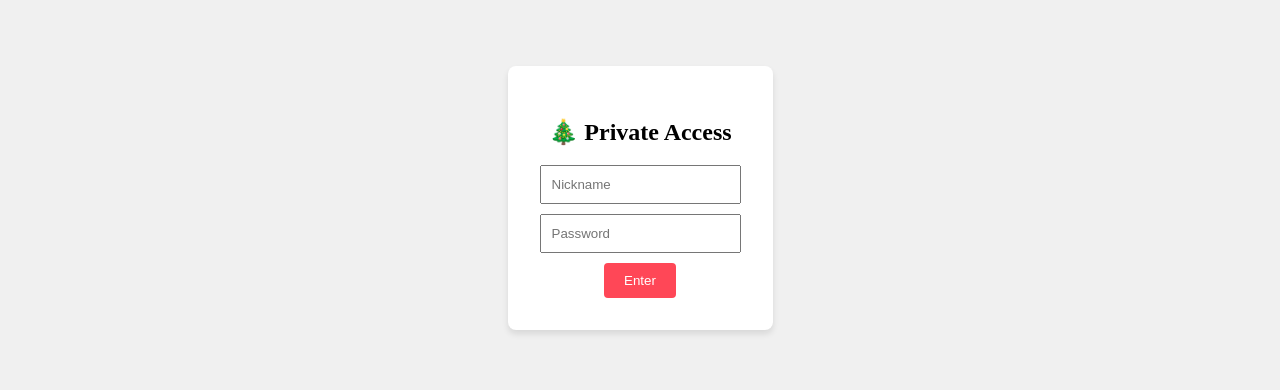
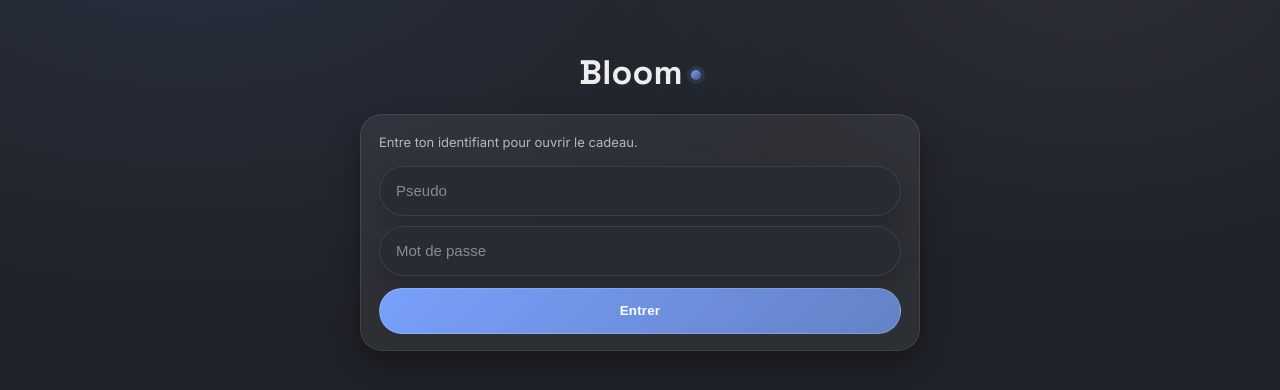
Before and after one commit to fsoonaye/christmas, a plain HTML site: page index.html in a window 1280 px wide. Shown: the part 210-600 px from the top of the page. Drawn offline with Linux system fonts and the light colour scheme.

Commit message:
push de noel

```diff
--- a/css/style.css
+++ b/css/style.css
@@ -27,6 +27,133 @@
   background: var(--qw-bg);
   color: var(--qw-text);
   font-family: Inter, system-ui, -apple-system, Segoe UI, Roboto, Helvetica, Arial, sans-serif;
+}
+
+/* -------------------------------------------------------------------------- */
+/* Login page (Bloom / Qwant-ish)                                             */
+/* -------------------------------------------------------------------------- */
+
+.login-page {
+  min-height: 100vh;
+  display: grid;
+  place-items: center;
+  padding: 28px 18px;
+  box-sizing: border-box;
+  background:
+    radial-gradient(1200px 700px at 15% 15%, rgba(122, 162, 255, 0.10), transparent 60%),
+    radial-gradient(900px 600px at 85% 20%, rgba(255, 255, 255, 0.06), transparent 55%),
+    var(--qw-bg);
+}
+
+.login-shell {
+  width: min(560px, 94vw);
+  display: grid;
+  gap: 14px;
+  justify-items: center;
+}
+
+.login-wordmark {
+  display: inline-flex;
+  align-items: baseline;
+  gap: 8px;
+  text-decoration: none;
+  color: var(--qw-text);
+  font-family: "Space Grotesk", Inter, system-ui, -apple-system, Segoe UI, Roboto, Helvetica, Arial, sans-serif;
+  font-weight: 700;
+  letter-spacing: 0.2px;
+  font-size: 34px;
+  padding: 6px 10px;
+  border-radius: 12px;
+}
+
+.login-wordmark-dot {
+  display: inline-block;
+  width: 10px;
+  height: 10px;
+  border-radius: 999px;
+  background: linear-gradient(135deg, var(--qw-accent), rgba(122, 162, 255, 0.35));
+  box-shadow: 0 0 0 4px rgba(122, 162, 255, 0.12);
+  transform: translateY(-4px);
+}
+
+.login-card {
+  width: 100%;
+  background: rgba(255, 255, 255, 0.06);
+  border: 1px solid var(--qw-border);
+  border-radius: 22px;
+  box-shadow: var(--qw-shadow);
+  padding: 18px 18px 16px;
+  box-sizing: border-box;
+}
+
+.login-title {
+  margin: 0 0 8px;
+  font-size: 16px;
+  font-weight: 600;
+  color: var(--qw-text);
+}
+
+.login-subtitle {
+  margin: 0 0 14px;
+  font-size: 13px;
+  color: var(--qw-muted);
+  line-height: 1.45;
+}
+
+.login-fields {
+  display: grid;
+  gap: 10px;
+}
+
+.login-input {
+  height: 48px;
+  border-radius: 999px;
+  background: var(--qw-panel);
+  border: 1px solid var(--qw-border);
+  color: var(--qw-text);
+  padding: 0 16px;
+  font-size: 15px;
+  outline: none;
+  box-shadow: 0 8px 18px rgba(0, 0, 0, 0.18);
+}
+
+.login-input::placeholder {
+  color: var(--qw-muted-2);
+}
+
+.login-input:focus {
+  border-color: rgba(122, 162, 255, 0.35);
+  box-shadow: 0 0 0 4px rgba(122, 162, 255, 0.10), 0 10px 22px rgba(0, 0, 0, 0.20);
+}
+
+.login-actions {
+  display: flex;
+  align-items: center;
+  gap: 10px;
+  margin-top: 12px;
+}
+
+.login-btn {
+  flex: 1;
+  height: 46px;
+  border-radius: 999px;
+  border: 1px solid rgba(255, 255, 255, 0.18);
+  background: linear-gradient(135deg, rgba(122, 162, 255, 0.98), rgba(122, 162, 255, 0.72));
+  color: white;
+  font-weight: 900;
+  letter-spacing: 0.2px;
+  cursor: pointer;
+}
+
+.login-btn:hover { filter: brightness(1.03); }
+.login-btn:active { transform: translateY(1px); }
+
+.login-error {
+  margin-top: 10px;
+  color: rgba(255, 140, 140, 0.95);
+  font-weight: 700;
+  font-size: 13px;
+  display: none;
 }
 
 .qw-shell {
--- a/index.html
+++ b/index.html
@@ -1,23 +1,31 @@
 <!DOCTYPE html>
-<html lang="en">
+<html lang="fr">
 <head>
     <meta charset="UTF-8">
-    <title>Portal Login</title>
+    <meta name="viewport" content="width=device-width, initial-scale=1">
+    <title>Bloom</title>
     <link rel="stylesheet" href="css/style.css">
-    <style>
-        body { display: flex; justify-content: center; align-items: center; height: 100vh; background: #f0f0f0; }
-        .login-box { padding: 2rem; background: white; border-radius: 8px; box-shadow: 0 4px 6px rgba(0,0,0,0.1); text-align: center; }
-        input { padding: 10px; margin: 10px 0; display: block; width: 100%; box-sizing: border-box; }
-        button { padding: 10px 20px; cursor: pointer; background: #ff4757; color: white; border: none; border-radius: 4px; }
-    </style>
 </head>
-<body>
-    <div class="login-box">
-        <h2>🎄 Private Access</h2>
-        <input type="text" id="nick" placeholder="Nickname">
-        <input type="password" id="pass" placeholder="Password">
-        <button onclick="attemptLogin()">Enter</button>
-        <p id="error" style="color:red; display:none;">Incorrect credentials</p>
+<body class="qw-page login-page">
+    <div class="login-shell">
+        <a class="login-wordmark" href="index.html" aria-label="Bloom">
+            Bloom<span class="login-wordmark-dot" aria-hidden="true"></span>
+        </a>
+
+        <div class="login-card" role="form" aria-label="Connexion">
+            <p class="login-subtitle">Entre ton identifiant pour ouvrir le cadeau.</p>
+
+            <div class="login-fields">
+                <input class="login-input" type="text" id="nick" placeholder="Pseudo" autocomplete="username">
+                <input class="login-input" type="password" id="pass" placeholder="Mot de passe" autocomplete="current-password">
+            </div>
+
+            <div class="login-actions">
+                <button class="login-btn" id="loginBtn" type="button">Entrer</button>
+            </div>
+
+            <div id="error" class="login-error">Identifiants incorrects.</div>
+        </div>
     </div>
 
     <script>
@@ -43,6 +51,11 @@
             }
         }
 
+        document.getElementById('loginBtn').addEventListener('click', attemptLogin);
+        document.addEventListener('keydown', (e) => {
+            if (e.key === 'Enter') attemptLogin();
+        });
+
         // Admin feature: Type 'showStats()' in the browser console to see data
         window.showStats = function() {
             const stats = JSON.parse(localStorage.getItem('loginStats'));
```
